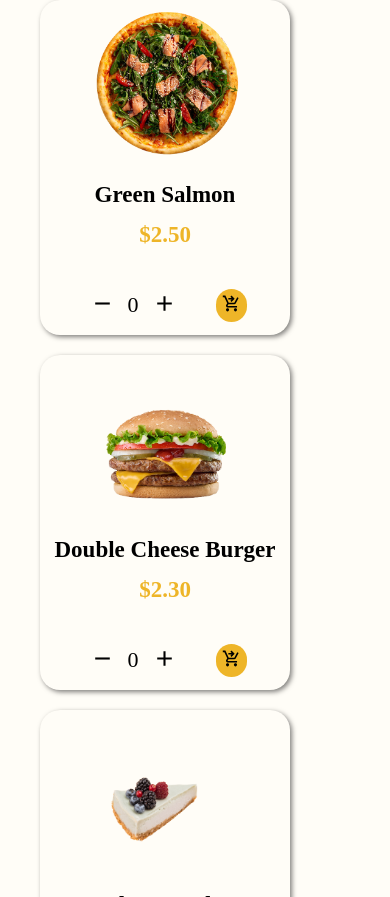
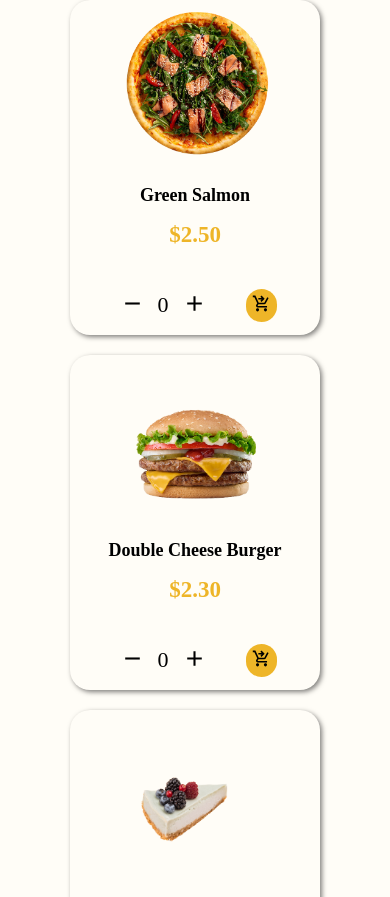
Before and after one commit to KissKriszti/food-delivery, a React (Create React App) app: page / in a window 390 px wide. Shown: the part 2907-3804 px from the top of the page. Built offline with nearby package versions, Linux system fonts and the light colour scheme.

Commit message:
small changes

```diff
--- a/src/components/Form/FormOrder.jsx
+++ b/src/components/Form/FormOrder.jsx
@@ -23,7 +23,7 @@ export default function FormOrder({ order, setOpenForm, setOrder }) {
     })
 
     return (
-        <section className='formOrder'>
+        <section className='formOrder' id="form">
             <div className='formContainer'>
                 <div className='formDetails'>
                     <h2>Thank you for your order!</h2>
--- a/src/components/Header/Checkout.jsx
+++ b/src/components/Header/Checkout.jsx
@@ -9,7 +9,10 @@ export default function Checkout({ order, setOpenForm }) {
     }
 
     return (
-        <div className='checkout' onClick={() => setOpenForm(true)}>
+        <div className='checkout' onClick={() => {
+            setOpenForm(true)
+            window.scrollTo(0, 0)
+        }}>
             <ShoppingCartCheckoutIcon sx={{ fontSize: 25 }} />
             <span>{totalItems}</span>
         </div>
--- a/src/components/OurMenu/ourMenu.css
+++ b/src/components/OurMenu/ourMenu.css
@@ -43,7 +43,7 @@
   display: flex;
   flex-wrap: wrap;
   gap: 20px;
-  justify-content: flex-start;
+  justify-content: center;
   align-items: center;
   margin-bottom: 50px;
 }
@@ -184,3 +184,9 @@
     height: auto;
   }
 }
+
+@media (max-width: 460px) {
+  .foodCard h4 {
+    font-size: 18px;
+  }
+}
```
